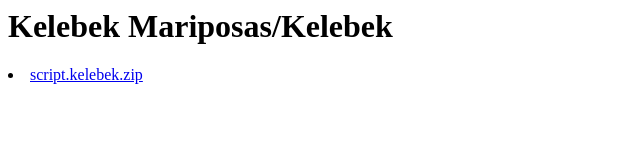
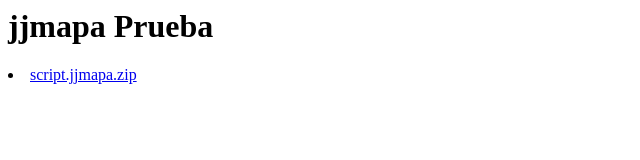
Before and after one commit to jjmapa/jjmapa.github.io, a plain HTML site: page Repositorios/index.html in a window 1280 px wide. Shown: the whole page, without its empty margins (0-640 px from the left). Drawn offline with Linux system fonts and the light colour scheme.

Commit message:
Update index.html

```diff
--- a/Repositorios/index.html
+++ b/Repositorios/index.html
@@ -6,7 +6,7 @@
 
 
 
- <h1>Kelebek Mariposas/Kelebek</h1>
+ <h1>jjmapa Prueba</h1>
 
 
 
@@ -18,7 +18,7 @@
 
 
 
-  <li><a href="script.kelebek.zip">script.kelebek.zip</a></li>
+  <li><a href="script.jjmapa.zip">script.jjmapa.zip</a></li>
 
 
   </ul>
```
